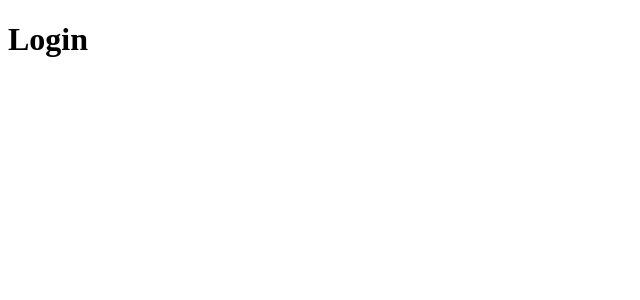
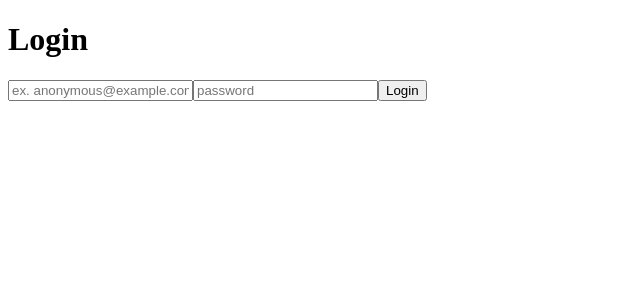
Before and after one commit to chachilin95/task-manager-app, a React (Create React App) app: page / in a window 1280 px wide. Shown: the top 300 px of the page, without its empty margins (0-640 px from the left). Built offline with nearby package versions, Linux system fonts and the light colour scheme.

Commit message:
Created form for login component

```diff
--- a/package.json
+++ b/package.json
@@ -39,5 +39,6 @@
       "last 1 firefox version",
       "last 1 safari version"
     ]
-  }
+  },
+  "proxy": "http://localhost:8080"
 }
--- a/src/components/Login.tsx
+++ /dev/null
@@ -1,7 +0,0 @@
-import React from 'react';
-
-const Login: React.FC = () => (
-    <h1>Login</h1>
-);
-
-export default Login;
--- /dev/null
+++ b/src/components/Login/Login.tsx
@@ -0,0 +1,37 @@
+import React, { useState } from 'react';
+
+const Login: React.FC = () => {
+
+    const [email, setEmail] = useState('');
+    const [password, setPassword] = useState('');
+
+    const onSubmit = (e: React.FormEvent<HTMLFormElement>) => {
+        e.preventDefault();
+
+        console.log(email);
+        console.log(password);
+    };
+
+    return (
+        <div>
+            <h1>Login</h1>
+            <form onSubmit={onSubmit}>
+                <input
+                    type='text'
+                    placeholder='ex. anonymous@example.com'
+                    value={email}
+                    onChange={(e) => setEmail(e.target.value)}
+                    name='email'/>
+                <input
+                    type='password'
+                    placeholder='password'
+                    value={password}
+                    onChange={(e) => setPassword(e.target.value)}
+                    name='password'/>
+                <button>Login</button>
+            </form>
+        </div>
+    );
+};
+
+export default Login;
--- a/src/routers/AppRouter.tsx
+++ b/src/routers/AppRouter.tsx
@@ -3,7 +3,7 @@ import { Router, Route, Switch } from 'react-router-dom';
 import { createBrowserHistory as createHistory } from 'history';
 
 // components
-import Login from '../components/Login';
+import Login from '../components/Login/Login';
 import TaskDashboard from '../components/TaskDashboard';
 import AddTask from '../components/AddTask';
 import EditTask from '../components/EditTask';
```
